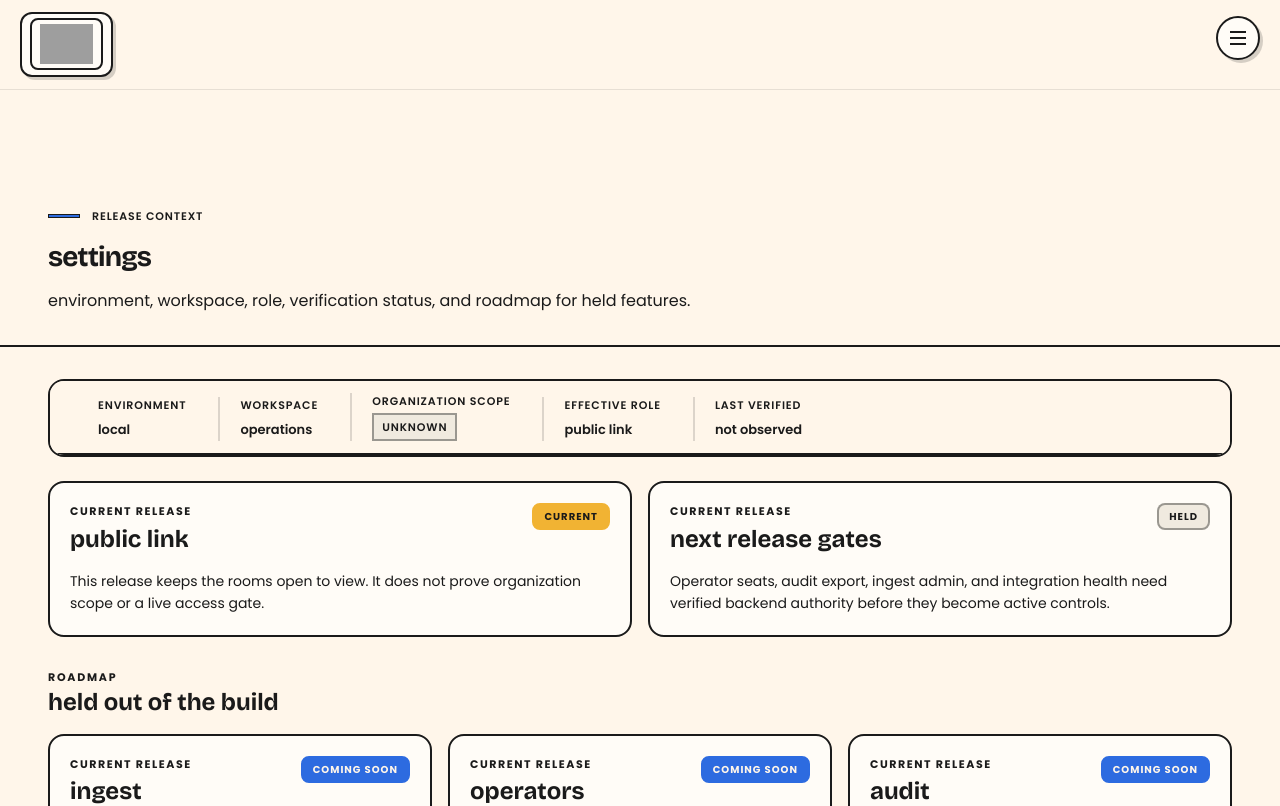
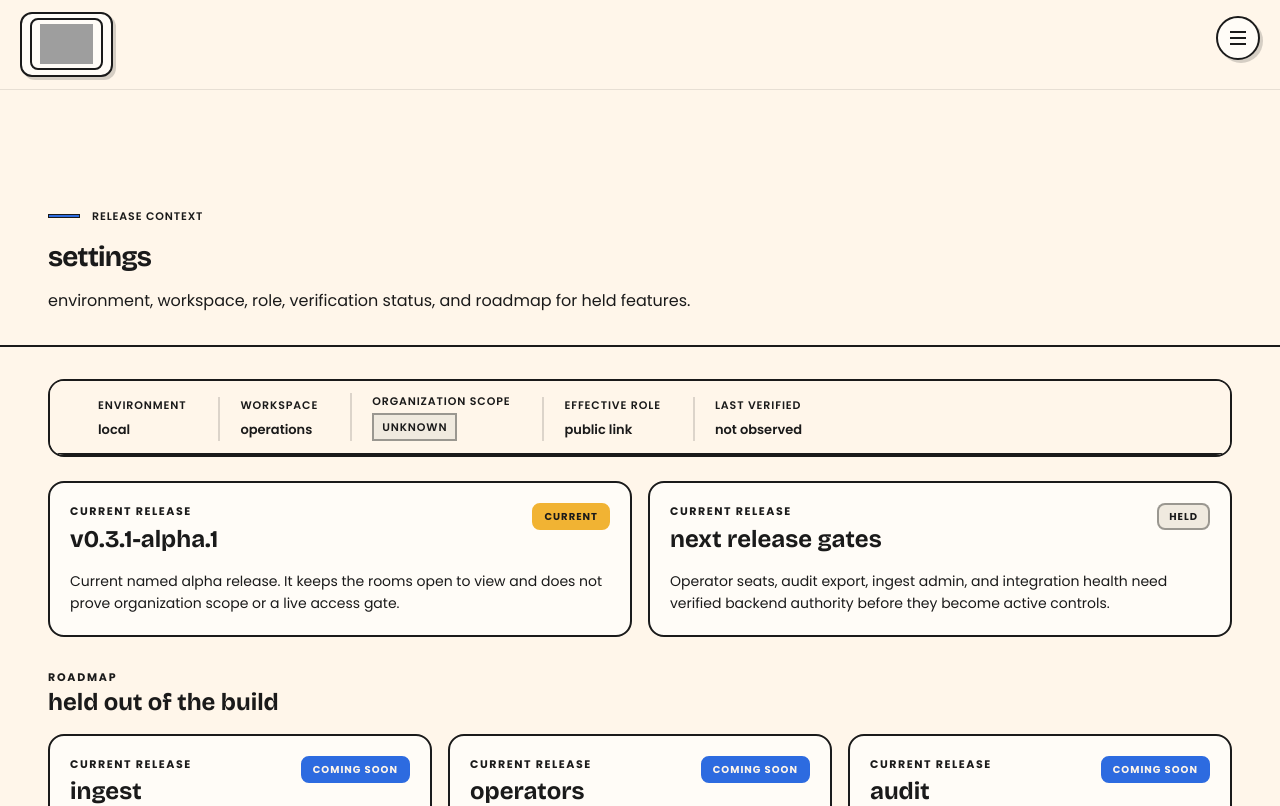
Before and after one commit to Sheshiyer/wtfmedia, a Next.js app in the folder web/: page /ops/settings in a window 1280 px wide. Shown: the top 806 px of the page. Built offline with nearby package versions, Linux system fonts and the light colour scheme; grey boxes are pictures that could not be loaded.

Commit message:
feat: show current release in settings

```diff
--- a/web/app/(operator)/ops/settings/page.tsx
+++ b/web/app/(operator)/ops/settings/page.tsx
@@ -4,6 +4,7 @@ import { useOperatorContext } from "@/components/domain/ops/OperatorContextProvi
 import { OperatorContextStrip } from "@/components/domain/ops/OperatorContextStrip";
 import { ReleaseStatusWidget } from "@/components/patterns/ReleaseStatusWidget";
 import { WorkspaceHeader } from "@/components/patterns/WorkspaceHeader";
+import { CURRENT_RELEASE_VERSION } from "@/lib/public/release-version";
 
 export default function SettingsPage() {
   const context = useOperatorContext();
@@ -23,10 +24,10 @@ export default function SettingsPage() {
         </div>
         <div className="mt-6 grid gap-4 md:grid-cols-2">
           <ReleaseStatusWidget
-            title="public link"
+            title={CURRENT_RELEASE_VERSION}
             status="current"
             tone="active"
-            detail="This release keeps the rooms open to view. It does not prove organization scope or a live access gate."
+            detail="Current named alpha release. It keeps the rooms open to view and does not prove organization scope or a live access gate."
           />
           <ReleaseStatusWidget
             title="next release gates"
--- /dev/null
+++ b/web/lib/public/release-version.ts
@@ -0,0 +1 @@
+export const CURRENT_RELEASE_VERSION = "v0.3.1-alpha.1";
```
Also changed, not shown: 1 other file (tests, documents, lock files or other folders).
